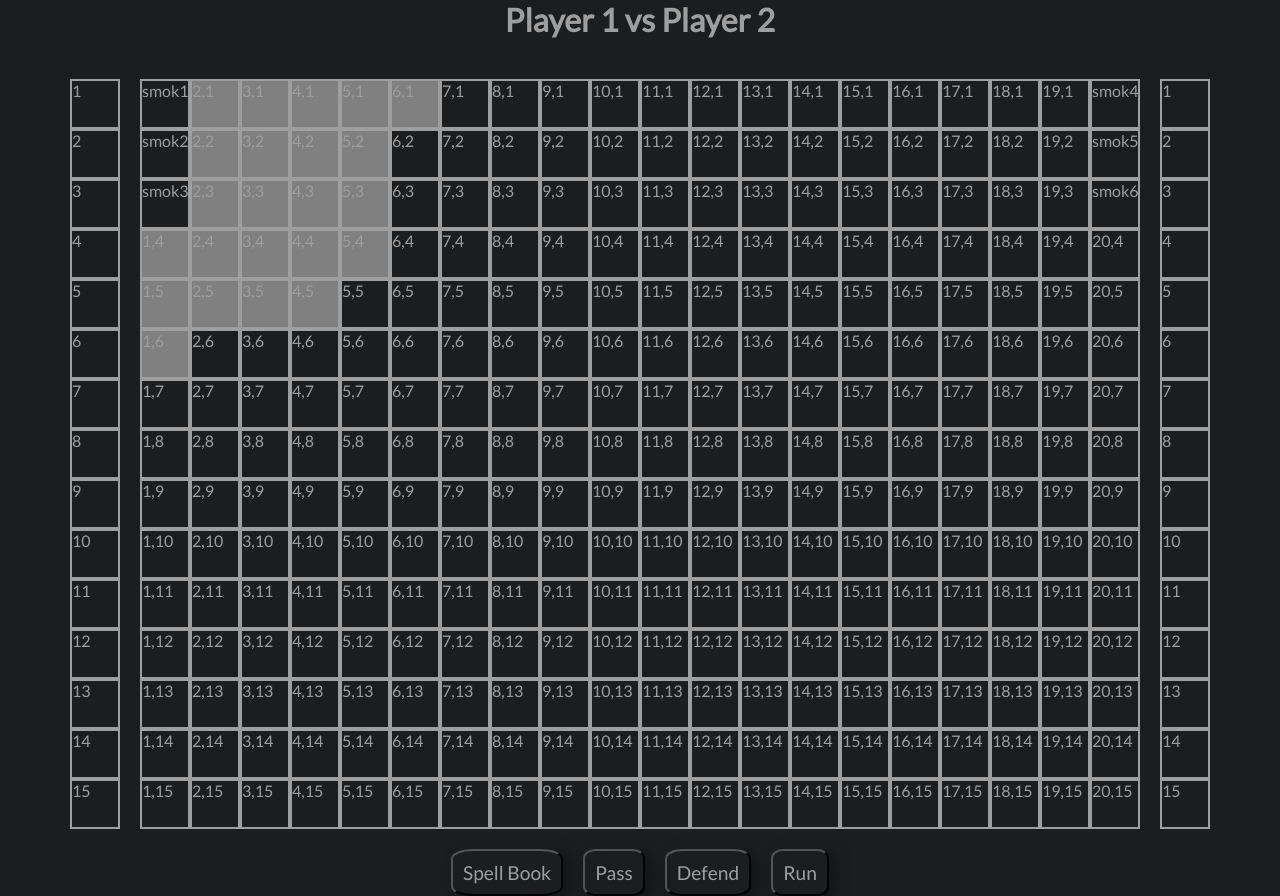
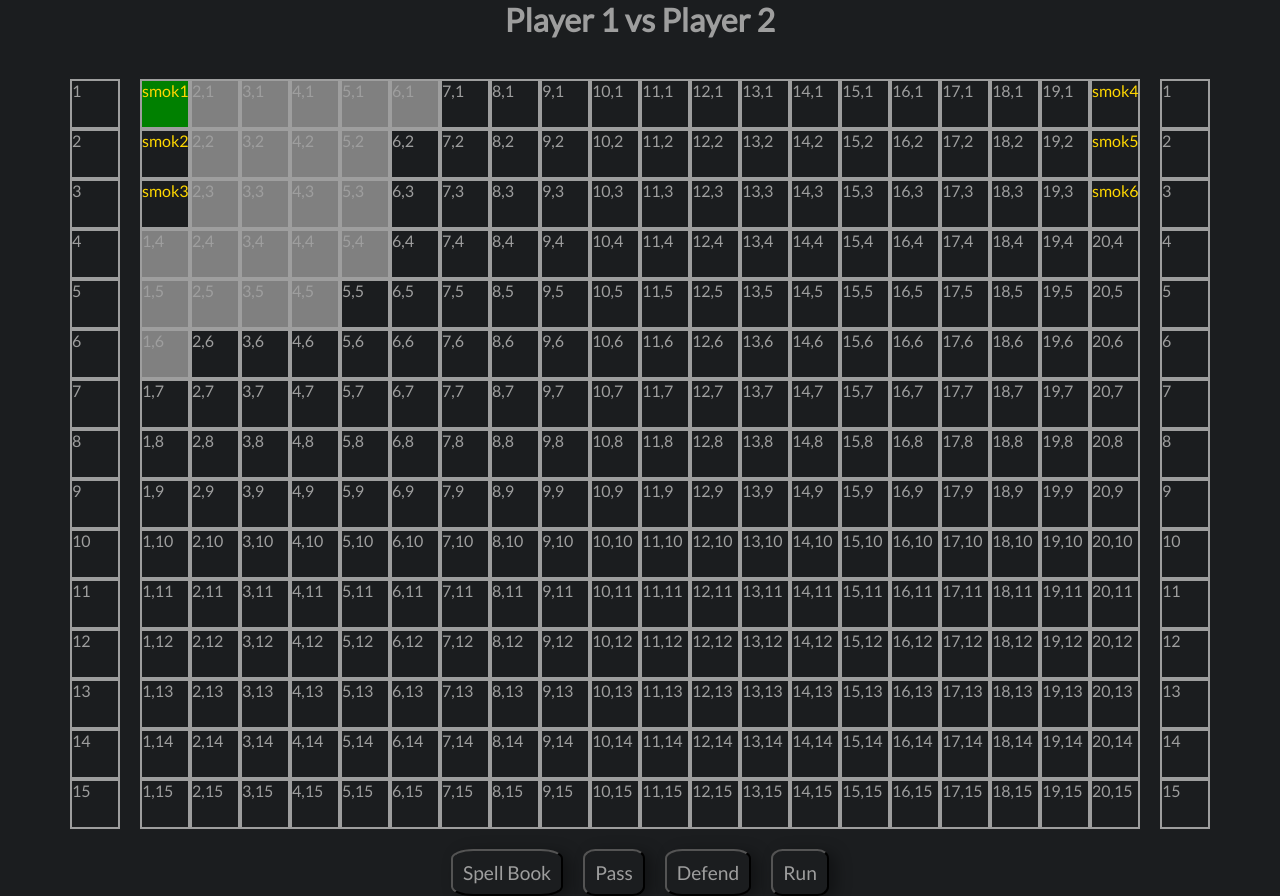
Before and after one commit to pasjonatprogramowania/Heroes_III_JS, a Vue app in the folder hero_iii_js/: page / in a window 1280 px wide. Built offline with nearby package versions, Linux system fonts and the light colour scheme.

Commit message:
MVP ready
- creature can move on board
- queue work correct

```diff
--- a/hero_iii_js/src/components/gui/gameBoard.vue
+++ b/hero_iii_js/src/components/gui/gameBoard.vue
@@ -55,11 +55,6 @@ export default {
       gameEngine: new Creature(),
       myCreature: [],
       ennemyCreature: [],
-      name: [],
-      id: [],
-      player: [],
-      x: [],
-      y: [],
     };
   },
   created() {
@@ -85,45 +80,26 @@ export default {
       this.gameEngine = new GameEngine(this.myCreature, this.ennemyCreature);
     },
     putCreaturesOnBoard() {
-      this.gameEngine.creaturesOnBoard.forEach((item) => {
-        let activeCreture = this.gameEngine.queue.getActiveCreature();
-
+      this.creaturesOnBoard().forEach((item) => {
         if (item.player === "player") {
           this.addAtrToCreatureField(item);
         } else {
           this.addAtrToCreatureField(item);
         }
-        if (JSON.stringify(item.creature) === JSON.stringify(activeCreture)) {
-          document
-            .getElementById(item.id)
-            .setAttribute("style", "background-color:green");
-        }
       });
       this.refreshGui();
     },
+    // prettier-ignore
     addAtrToCreatureField(item) {
-      if (
-        item.creature.stats.name ||
-        item.creature.stats.attack ||
-        item.creature.stats.armor ||
-        item.creature.stats.maxHp ||
-        item.creature.stats.moveRange
-      ) {
-        let selectorPositionDiv = document.querySelector(
-          `div[y='${item.y}'][ x='${item.x}']`
-        );
-        selectorPositionDiv.innerHTML = item.creature.stats.name;
-        selectorPositionDiv.setAttribute("name", `${item.creature.stats.name}`);
-        selectorPositionDiv.setAttribute("id", `${item.id}`);
-        selectorPositionDiv.setAttribute("player", `${item.player}`);
-        selectorPositionDiv.setAttribute("x", `${item.x}`);
-        selectorPositionDiv.setAttribute("y", `${item.y}`);
+      if (item.creature.stats.name ||item.creature.stats.attack ||item.creature.stats.armor ||item.creature.stats.maxHp ||item.creature.stats.moveRange) {
+        let newCreaturePosition = document.querySelector(`div[y='${item.y}'][ x='${item.x}']`);
 
-        this.name.push(item.creature.stats.name);
-        this.id.push(item.id);
-        this.player.push(item.player);
-        this.x.push(item.x);
-        this.y.push(item.y);
+        newCreaturePosition.innerHTML = item.creature.stats.name;
+        newCreaturePosition.setAttribute("name", `${item.creature.stats.name}`);
+        newCreaturePosition.setAttribute("id", `${item.id}`);
+        newCreaturePosition.setAttribute("player", `${item.player}`);
+        newCreaturePosition.setAttribute("x", `${item.x}`);
+        newCreaturePosition.setAttribute("y", `${item.y}`);
       }
     },
     passCreature() {
@@ -131,21 +107,18 @@ export default {
       this.refreshGui();
     },
     refreshGui() {
-      this.gameEngine.creaturesOnBoard.forEach((item) => {
-        let activeCreature = this.gameEngine.queue.getActiveCreature();
-        let selectorActiveCreatureById = document.getElementById(item.id);
+      this.creaturesOnBoard().forEach((item) => {
+        let activeCreatureIdSelector = document.getElementById(item.id);
 
-        if (selectorActiveCreatureById.getAttribute("style")) {
-          selectorActiveCreatureById.removeAttribute("style");
+        activeCreatureIdSelector.classList.remove("green");
+
+        if (item.creature === this.activeCreature()) {
+          document.getElementById(item.id).classList.add("green");
         }
-        if (item.creature === activeCreature) {
-          selectorActiveCreatureById.setAttribute(
-            "style",
-            "background-color:green"
-          );
-          for (let x = 1; x <= this.gameEngine.board.boardX; x++) {
-            for (let y = 1; y <= this.gameEngine.board.boardY; y++) {
-              if (this.gameEngine.canMove(x, y)) {
+        if (item.creature === this.activeCreature()) {
+          for (let x = 1; x <= this.board().boardX; x++) {
+            for (let y = 1; y <= this.board().boardY; y++) {
+              if (this.canMove(x, y)) {
                 document
                   .querySelector(`[x="${x}"][y="${y}"]`)
                   .setAttribute("style", "background-color:gray");
@@ -159,17 +132,51 @@ export default {
         }
       });
     },
-    // refreshCreature() {
-    //   if (selectorActiveCreatureById) {
-    //     selectorActiveCreatureById.removeAttribute("id");
-    //     selectorActiveCreatureById.removeAttribute("player");
-    //     selectorActiveCreatureById.removeAttribute("x");
-    //     selectorActiveCreatureById.removeAttribute("y");
-    //   }
-    // },
+    refreshCreature(_x, _y) {
+      this.creaturesOnBoard().forEach((item) => {
+        if (item.creature === this.activeCreature()) {
+          this.removeOldCreatureFromBoard(item);
+          this.addNewCreatureValueToBoard(item, _x, _y);
+        }
+      });
+    },
+    removeOldCreatureFromBoard(item) {
+      let oldCreaturePosition = document.getElementById(item.id);
+
+      oldCreaturePosition.removeAttribute("id");
+      oldCreaturePosition.removeAttribute("player");
+      oldCreaturePosition.removeAttribute("name");
+      oldCreaturePosition.classList.remove("green");
+      oldCreaturePosition.innerHTML = "";
+    },
+    // prettier-ignore
+    addNewCreatureValueToBoard(item, _x, _y) {
+      let newCreaturePosition = document.querySelector(`div[x='${_x}'][y='${_y}']`);
+
+      newCreaturePosition.innerHTML = item.creature.stats.name;
+      newCreaturePosition.setAttribute("name", `${item.creature.stats.name}`);
+      newCreaturePosition.setAttribute("id", `${item.id}`);
+      newCreaturePosition.setAttribute("player", `${item.player}`);
+    },
+    move(_targetPoint) {
+      return this.gameEngine.move(_targetPoint);
+    },
+    activeCreature() {
+      return this.gameEngine.queue.getActiveCreature();
+    },
+    board() {
+      return this.gameEngine.board;
+    },
+    creaturesOnBoard() {
+      return this.gameEngine.creaturesOnBoard;
+    },
+    canMove(_x, _y) {
+      return this.gameEngine.canMove(_x, _y);
+    },
     moveCreature(_x, _y) {
-      if (this.gameEngine.canMove(_x, _y)) {
-        this.gameEngine.move(new Point(_x, _y));
+      if (this.canMove(_x, _y)) {
+        this.move(new Point(_x, _y));
+        this.refreshCreature(_x, _y);
         this.passCreature();
       }
     },
@@ -188,6 +195,9 @@ export default {
   box-sizing: border-box;
   font-family: "Lato", sans-serif;
   color: var(--mainTextColor);
+}
+div[name] {
+  color: gold;
 }
 html {
   background-color: var(--mainBackgoundColor);
@@ -229,4 +239,7 @@ button {
   -moz-box-shadow: 7px 3px 15px 0px rgba(0, 0, 0, 0.36);
   box-shadow: 7px 3px 15px 0px rgba(0, 0, 0, 0.36);
 }
+.green {
+  background-color: green;
+}
 </style>
--- a/hero_iii_js/src/components/js/board.js
+++ b/hero_iii_js/src/components/js/board.js
@@ -35,6 +35,15 @@ export default class Board {
         this.map.delete(_point);
         this.map.set(_newPoint, creature);
     }
+    pass(_creature) {
+        for (const [key, val] of this.map.entries()) {
+            if (val === _creature) {
+                this.map.delete(key);
+                this.map.set(key, _creature);
+                break;
+            }
+        }
+    }
     canMove(_creature, _x, _y) {
         this.isThatPointOnMap(_x, _y)
 
--- a/hero_iii_js/src/components/js/creature.js
+++ b/hero_iii_js/src/components/js/creature.js
@@ -16,10 +16,8 @@ export default class Creature {
         );
     }
     setDefaultStats() {
-        // this.stats.wasCounterAttack == true ? this.stats.wasCounterAttack = false : this.stats.wasCounterAttack = true
         this.stats.currentHp = this.stats.currentHp != undefined ? this.stats.currentHp : this.stats.maxHp;
     }
-    // popraw counter atack
     attack(_defender) {
         _defender.setDefaultStats();
         this.setDefaultStats();
--- a/hero_iii_js/src/components/js/gameEngine.js
+++ b/hero_iii_js/src/components/js/gameEngine.js
@@ -7,7 +7,6 @@ export default class GameEngine {
         this.board = new Board();
         this.queue = new CreatureTurnQueue()
         this.creaturesOnBoard = [];
-        this.creatureObserver = [];
         this.i = 0;
         this.putCreatureToBoard(_myCreatures, _EnnemyCreatures)
     }
@@ -33,7 +32,7 @@ export default class GameEngine {
         }))
     }
     canMove(_x, _y) {
-        return this.board.canMove(this.queue.getActiveCreature(), _x, _y)
+        return this.board.canMove(this.queue.getActiveCreature(), _x, _y);
     }
     move(_targetPoint) {
         this.board.moveByCreature(this.queue.getActiveCreature(), _targetPoint)
@@ -47,6 +46,7 @@ export default class GameEngine {
     pass() {
         // let oldActiveCreature = this.queue.getActiveCreature()
         this.queue.next(this.board.map);
+        this.board.pass(this.queue.getActiveCreature());
         // let newActiveCreture = this.queue.getActiveCreature()
     }
     attack(_point) {
--- a/hero_iii_js/src/components/js/point.js
+++ b/hero_iii_js/src/components/js/point.js
@@ -10,7 +10,6 @@ export default class Point {
         return this.y;
     }
     distanse(_point) {
-
         let x = Math.abs(this.x - _point.x)
         let y = Math.abs(this.y - _point.y)
 
```
